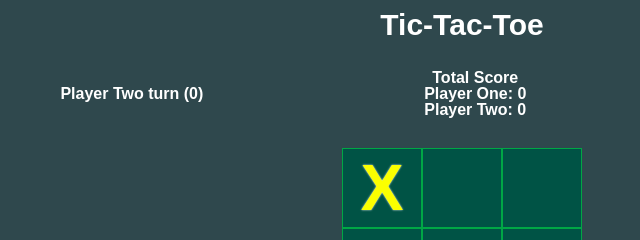
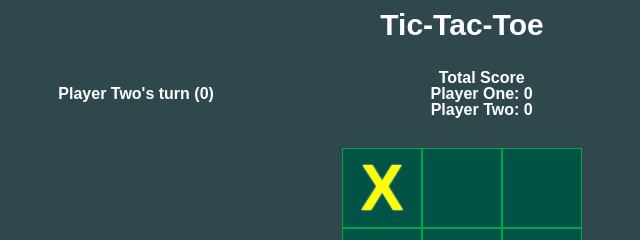
Before and after one commit to JonhFiv5/tic-tac-toe-top, a plain HTML site: page index.html in a window 1280 px wide. Both pictures are taken after a click on the button 560 px from the left and 188 px from the top of the page. Shown: the top 240 px of the page, 178-818 px from the left. Drawn offline with Linux system fonts and the light colour scheme.

Commit message:
Fix next player display info

```diff
--- a/index.html
+++ b/index.html
@@ -12,7 +12,7 @@
         <div class="container">
             <h1>Tic-Tac-Toe</h1>
             <div class="game-info">
-                <div id="info">Player one turn</div>
+                <div id="info"></div>
                 <div id="score">
                     <div>Total Score</div>
                     <div>Player One: <span id="player-one-score"></span></div>
--- a/js/script.js
+++ b/js/script.js
@@ -85,6 +85,8 @@ function createGame() {
 
     const printGameboard = () => console.table(gameboard.getGameboard());
     const getCurrentPlayer = () => currentPlayer;
+    const getNextMoveInfo = () =>
+        `${currentPlayer.name}'s turn (${currentPlayer.symbol})`;
     const getPlayers = () => players;
     const getScores = () => {
         return {
@@ -137,6 +139,7 @@ function createGame() {
         printGameboard,
         printCurrentScore,
         getCurrentPlayer,
+        getNextMoveInfo,
         getPlayers,
         getScores,
         gameEnded,
@@ -155,6 +158,8 @@ function createLayout() {
     const gameboard = createGameboard();
     const gameboardArray = gameboard.getGameboard();
 
+    // Initializing some elements
+    gameInfo.textContent = game.getNextMoveInfo();
     playerOneScore.textContent = 0;
     playerTwoScore.textContent = 0;
 
@@ -195,7 +200,7 @@ function createLayout() {
                     currentPlayer.name === playerOne.name
                         ? playerTwo
                         : playerOne;
-                gameInfo.textContent = `${nextPlayer.name} turn (${nextPlayer.symbol})`;
+                gameInfo.textContent = game.getNextMoveInfo();
             }
         }
     };
@@ -215,7 +220,7 @@ function createLayout() {
     };
 
     const resetBoard = () => {
-        gameInfo.textContent = 'Player one turn';
+        gameInfo.textContent = game.getNextMoveInfo();
         game.gameEnded = false;
         const boardButtons = document.querySelectorAll('.board-button');
         boardButtons.forEach((button) => (button.innerHTML = ''));
```
